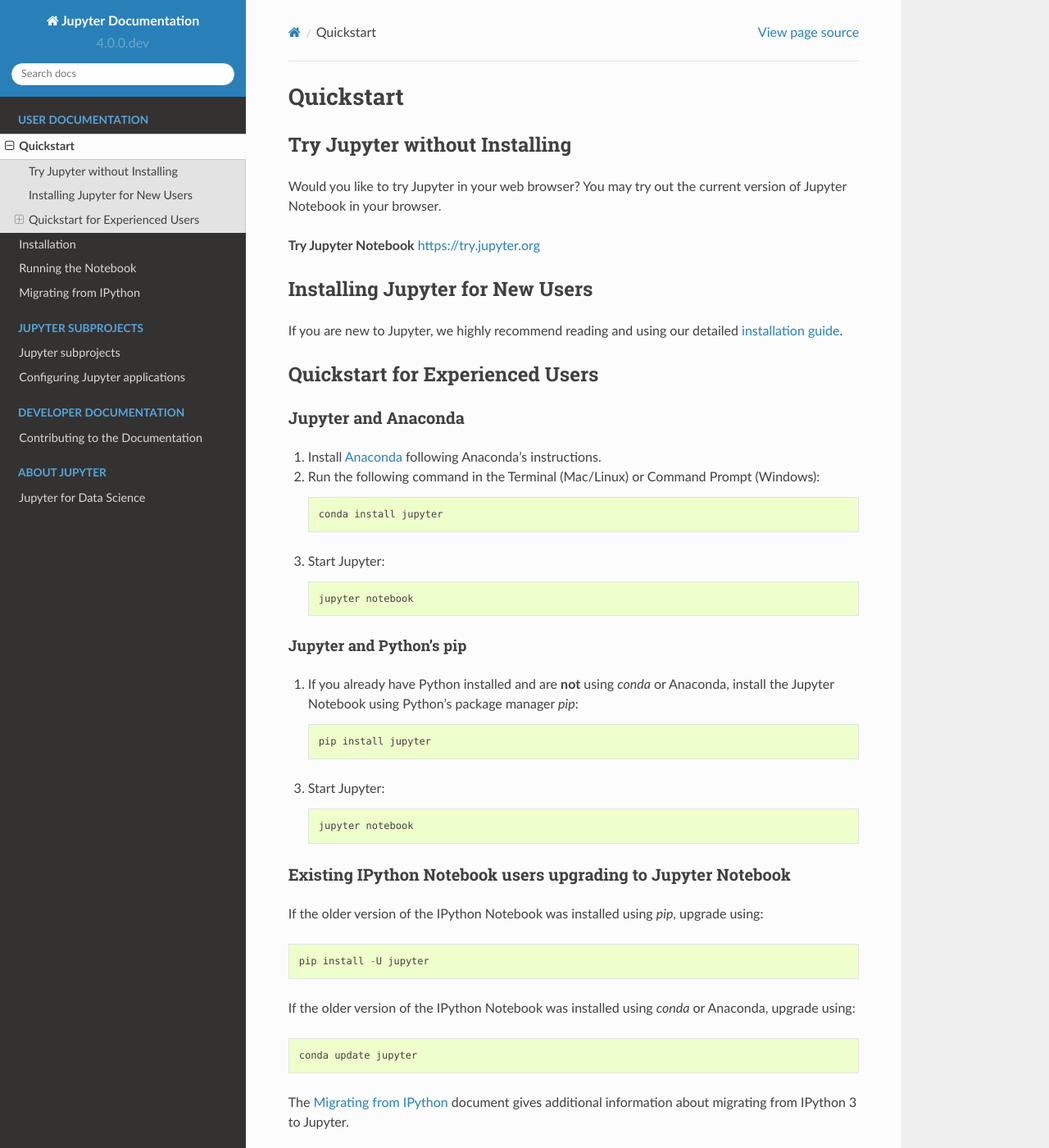
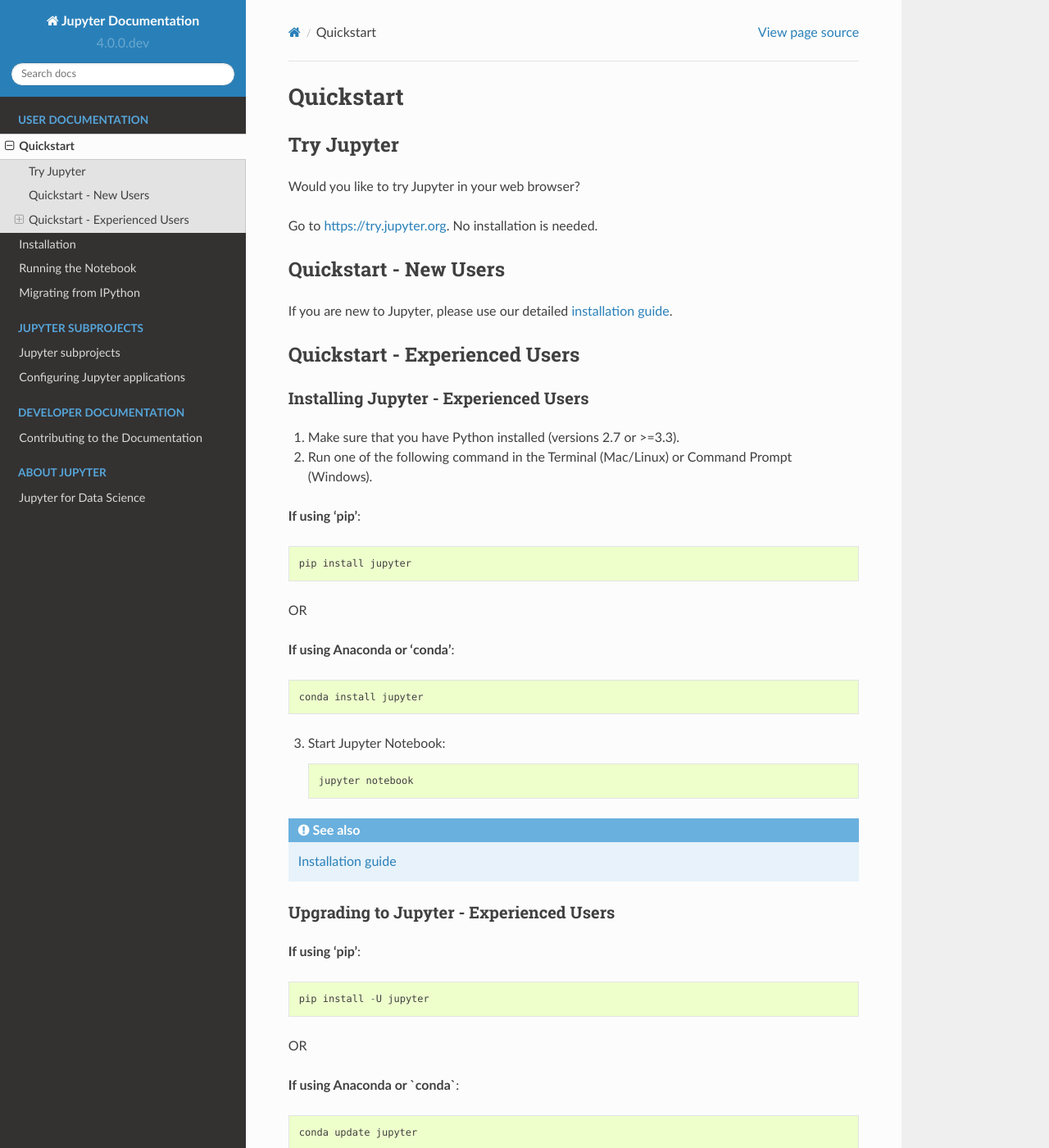
Before and after one commit to jupyter/jupyter, a Sphinx documentation site: the page built from docs/source/quickstart.rst, in a window 1280 px wide and 1400 px high. Shown: the whole window at 82% size. Built offline with Sphinx 7.4.7 and the Read the Docs theme 2.0.0, drawn with Linux system fonts in a browser that asks for light colours; pages that are not in the unit, such as notebooks, are missing from menus; some of the changed text lies outside the part shown.

Commit message:
Add a quickstart guide

```diff
--- a/docs/source/conf.py
+++ b/docs/source/conf.py
@@ -141,7 +141,7 @@
 # Add any paths that contain custom static files (such as style sheets) here,
 # relative to this directory. They are copied after the builtin static files,
 # so a file named "default.css" will overwrite the builtin "default.css".
-#html_static_path = ['_static']
+html_static_path = ['_static']
 
 # Add any extra paths that contain custom files (such as robots.txt or
 # .htaccess) here, relative to this directory. These files are copied
--- a/docs/source/quickstart.rst
+++ b/docs/source/quickstart.rst
@@ -4,70 +4,63 @@
 Quickstart
 ==========
 
-Try Jupyter without Installing
-------------------------------
-Would you like to try Jupyter in your web browser? You may try out the current
-version of Jupyter Notebook in your browser.
+Try Jupyter
+-----------
+Would you like to try Jupyter in your web browser?
 
-**Try Jupyter Notebook**
-https://try.jupyter.org
+Go to https://try.jupyter.org. No installation is needed.
 
 
-Installing Jupyter for New Users
---------------------------------
-If you are new to Jupyter, we highly recommend reading and using our detailed
+Quickstart - New Users
+------------------------------
+If you are new to Jupyter, please use our detailed
 :ref:`installation guide <install>`.
 
+Quickstart - Experienced Users
+------------------------------
 
-Quickstart for Experienced Users
---------------------------------
+Installing Jupyter - Experienced Users
+~~~~~~~~~~~~~~~~~~~~~~~~~~~~~~~~~~~~~~
 
-Jupyter and Anaconda
-~~~~~~~~~~~~~~~~~~~~
+1. Make sure that you have Python installed (versions 2.7 or >=3.3).
 
-1. Install `Anaconda <http://continuum.io/downloads>`_ following Anaconda's
-   instructions.
+2. Run one of the following command in the Terminal (Mac/Linux) or Command
+   Prompt (Windows).
 
-2. Run the following command in the Terminal (Mac/Linux) or Command
-   Prompt (Windows)::
+**If using 'pip'**::
+
+    pip install jupyter
+
+OR
+
+
+**If using Anaconda or 'conda'**::
 
     conda install jupyter
 
-3. Start Jupyter::
+3. Start Jupyter Notebook::
 
     jupyter notebook
 
+.. seealso::
 
-Jupyter and Python's pip
-^^^^^^^^^^^^^^^^^^^^^^^^
-
-1. If you already have Python installed and are **not** using `conda` or Anaconda,
-   install the Jupyter Notebook using Python's package manager `pip`::
-
-    pip install jupyter
-
-3. Start Jupyter::
-
-    jupyter notebook
+    :ref:`Installation guide <install>`
 
 
-Existing IPython Notebook users upgrading to Jupyter Notebook
-~~~~~~~~~~~~~~~~~~~~~~~~~~~~~~~~~~~~~~~~~~~~~~~~~~~~~~~~~~~~~
+Upgrading to Jupyter - Experienced Users
+~~~~~~~~~~~~~~~~~~~~~~~~~~~~~~~~~~~~~~~~
 
-If the older version of the IPython Notebook was installed using `pip`,
-upgrade using::
+**If using 'pip'**::
 
     pip install -U jupyter
 
-If the older version of the IPython Notebook was installed using `conda` or
-Anaconda, upgrade using::
+OR
+
+**If using Anaconda or `conda`**::
 
     conda update jupyter
 
-The :ref:`Migrating from IPython <migrating>` document gives additional
-information about migrating from IPython 3 to Jupyter.
+.. seealso::
 
-
-Start Jupyter::
-
-    jupyter notebook
+    The :ref:`Migrating from IPython <migrating>` document has additional
+    information about migrating from IPython 3 to Jupyter.
```
